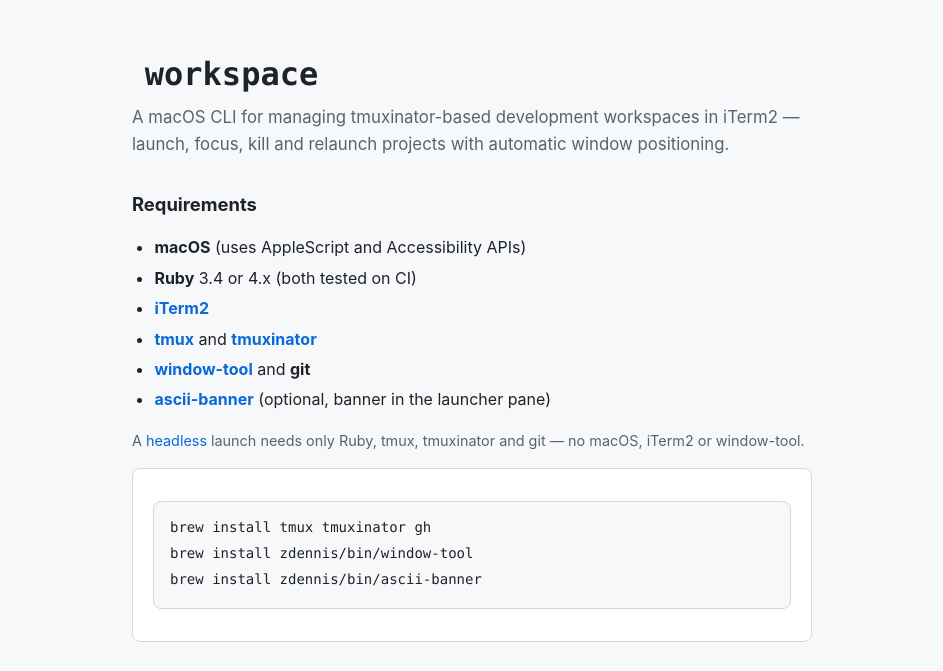
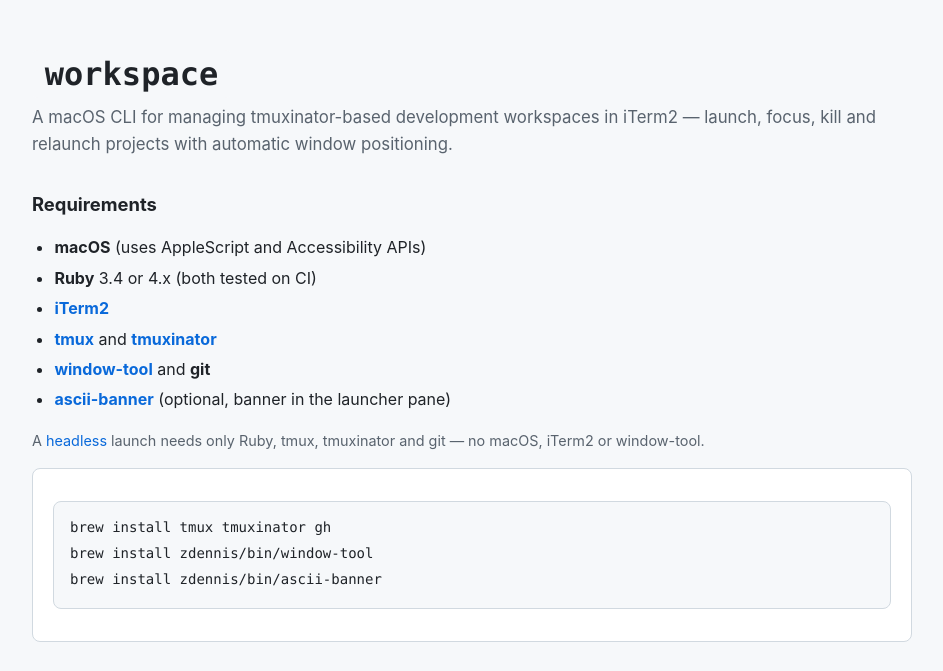
Before and after one commit to zdennis/workspace, a plain HTML site: page docs/index.html in a window 1280 px wide. Shown: the top 671 px of the page, without its empty margins (168-1111 px from the left). Drawn offline with Linux system fonts and the light colour scheme.

Commit message:
Widen the install page's content column to 880px

```diff
--- a/docs/index.html
+++ b/docs/index.html
@@ -33,7 +33,7 @@
     color: var(--text);
     font: 16px/1.6 -apple-system, BlinkMacSystemFont, "Segoe UI", Helvetica, Arial, sans-serif;
   }
-  main { max-width: 680px; margin: 0 auto; }
+  main { max-width: 880px; margin: 0 auto; }
   h1 { font-size: 2rem; margin: 0 0 0.25rem; }
   h1 code { font-size: 2rem; }
   .tagline { color: var(--muted); font-size: 1.05rem; margin: 0 0 2rem; }
```
